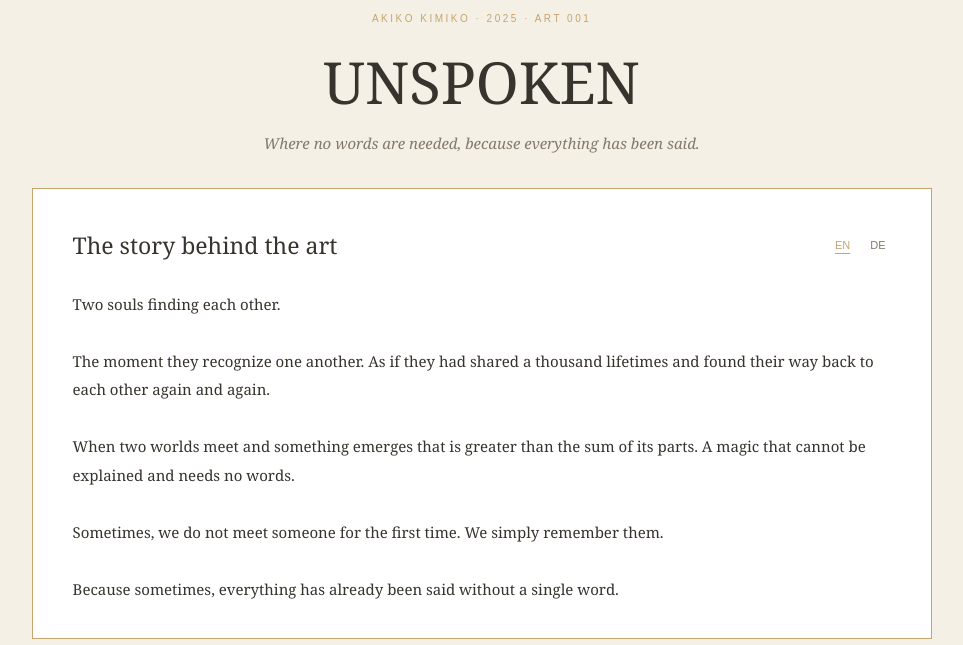
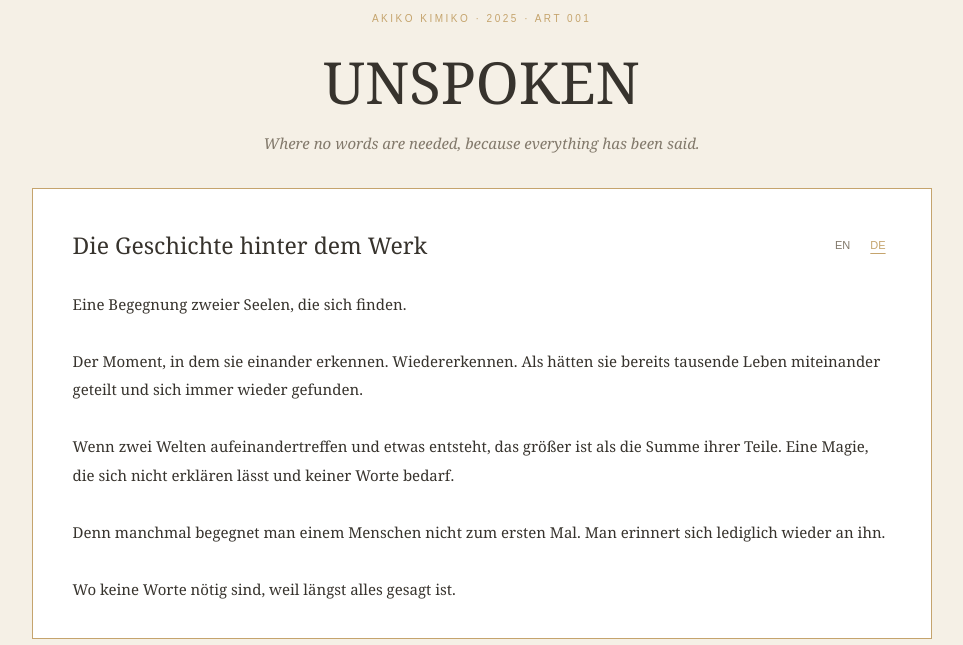
Before and after one commit to AkikoKimiko/AkikoKimiko.github.io, a plain HTML site: page index.html in a window 1280 px wide. Both pictures are taken after a click on the button "DE". Shown: the part 1725-2370 px from the top of the page, without its empty margins (58-1021 px from the left). Drawn offline with Linux system fonts and the light colour scheme.

Commit message:
Update index.html

```diff
--- a/index.html
+++ b/index.html
@@ -573,6 +573,50 @@ Because sometimes, everything has already been said without a single word.</p>
     <span>© 2026 AKIKO KIMIKO</span>
     <span>ART · OBJECTS · FORMULAS · KITCHEN</span>
   </footer>
+<script>
+  const stories = {
+    en: {
+      heading: "The story behind the art",
+      text: `Two souls finding each other.
 
+The moment they recognize one another. As if they had shared a thousand lifetimes and found their way back to each other again and again.
+
+When two worlds meet and something emerges that is greater than the sum of its parts. A magic that cannot be explained and needs no words.
+
+Sometimes, we do not meet someone for the first time. We simply remember them.
+
+Because sometimes, everything has already been said without a single word.`
+    },
+
+    de: {
+      heading: "Die Geschichte hinter dem Werk",
+      text: `Eine Begegnung zweier Seelen, die sich finden.
+
+Der Moment, in dem sie einander erkennen. Wiedererkennen. Als hätten sie bereits tausende Leben miteinander geteilt und sich immer wieder gefunden.
+
+Wenn zwei Welten aufeinandertreffen und etwas entsteht, das größer ist als die Summe ihrer Teile. Eine Magie, die sich nicht erklären lässt und keiner Worte bedarf.
+
+Denn manchmal begegnet man einem Menschen nicht zum ersten Mal. Man erinnert sich lediglich wieder an ihn.
+
+Wo keine Worte nötig sind, weil längst alles gesagt ist.`
+    }
+  };
+
+  function setStoryLanguage(language) {
+    document.getElementById("story-heading").textContent =
+      stories[language].heading;
+
+    document.getElementById("story-text").textContent =
+      stories[language].text;
+
+    document.getElementById("lang-en").classList.toggle(
+      "active", language === "en"
+    );
+
+    document.getElementById("lang-de").classList.toggle(
+      "active", language === "de"
+    );
+  }
+</script>
 </body>
 </html>
```
